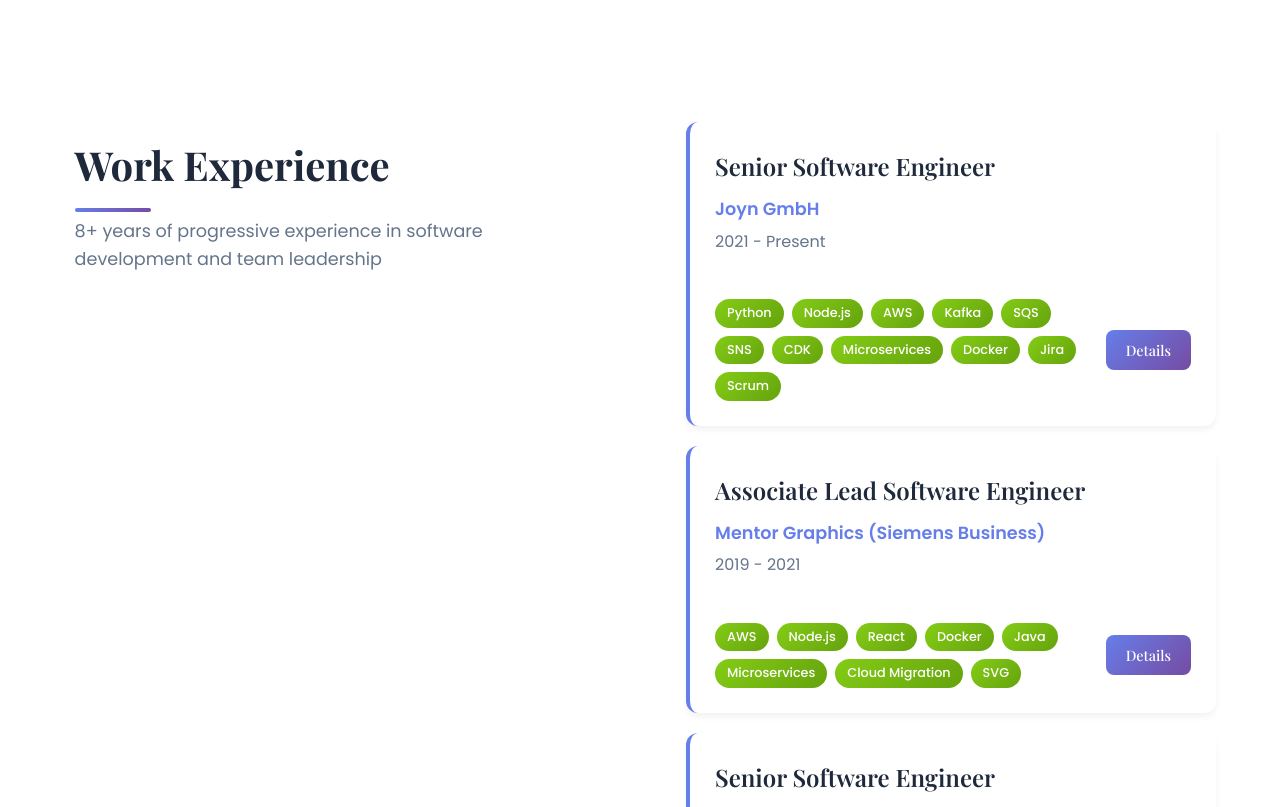
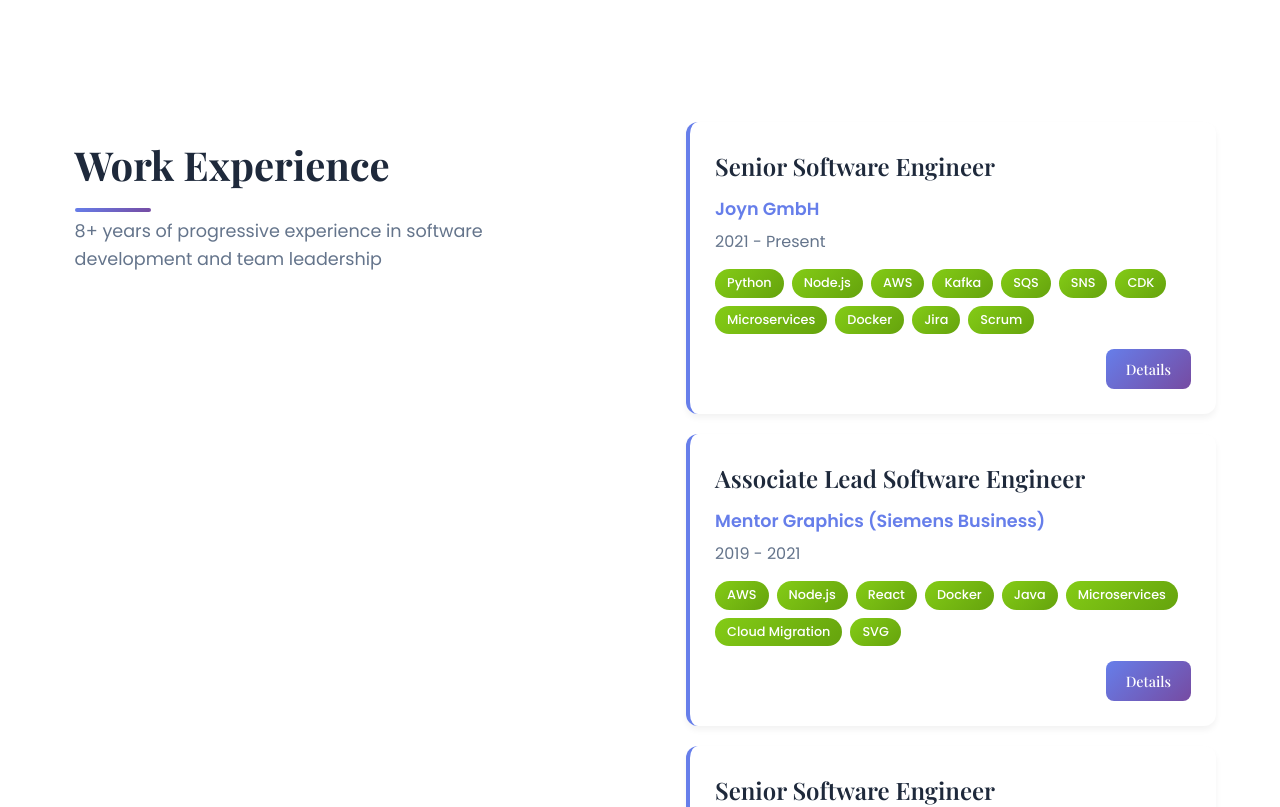
Before and after one commit to battact/cv, a React (Vite) app in the folder ui/: page / in a window 1280 px wide. Shown: the part 1520-2327 px from the top of the page. Built offline with nearby package versions, Linux system fonts and the light colour scheme.

Commit message:
* fix experience css

```diff
--- a/ui/src/components/experience/Experience.tsx
+++ b/ui/src/components/experience/Experience.tsx
@@ -191,7 +191,7 @@
               )}
 
               <button
-                className="btn-more"
+                className="details-button"
                 onClick={() => handleMoreClick(exp)}
               >
                 Details
--- a/ui/src/components/experience/experience.css
+++ b/ui/src/components/experience/experience.css
@@ -2,8 +2,10 @@
 
 /* Experience Section Styles */
 .experience-list {
+  container-type: inline-size;
+  container-name: experience-list;
   max-width: 100%;
-  margin: 0 auto;
+
 }
 
 .experience-item-collapsed {
@@ -32,14 +34,10 @@
 }
 
 .job-technologies-preview {
-  display: flex;
-  align-items: center;
   flex: 1;
-  justify-content: flex-end;
-  min-width: 200px;
 }
 
-.btn-more {
+.details-button {
   font-family: 'Playfair Display', serif;
   background: linear-gradient(135deg, #667eea 0%, #764ba2 100%);
   color: white;
@@ -53,12 +51,24 @@
   white-space: nowrap;
 }
 
-.btn-more:hover {
+.details-button:hover {
   transform: translateY(-2px);
   box-shadow: 0 4px 12px rgba(102, 126, 234, 0.3);
 }
 
-/* Modal Styles */
+/* Container queries for responsive design */
+@container experience-list (max-width: 768px) {
+  .experience-item-collapsed {
+    flex-direction: column;
+    align-items: flex-start;
+    gap: 15px;
+  }
+
+  .details-button {
+    align-self: flex-end;
+  }
+}
+
 .modal-overlay {
   position: fixed;
   top: 0;
@@ -70,14 +80,15 @@
   justify-content: center;
   align-items: center;
   z-index: 2000;
-  padding: 20px;
   backdrop-filter: blur(5px);
+  container-type: inline-size;
+  container-name: modal-overlay;
 }
 
 .modal-content {
   background: white;
   border-radius: 16px;
-  max-width: 800px;
+  max-width: 40%;
   width: 100%;
   max-height: 90vh;
   overflow-y: auto;
@@ -108,7 +119,6 @@
   cursor: pointer;
   width: 40px;
   height: 40px;
-  border-radius: 50%;
   display: flex;
   align-items: center;
   justify-content: center;
@@ -148,7 +158,7 @@
 
 .modal-period {
   color: #64748b;
-  font-size: 1.1rem;
+  font-size: 0.9rem;
 }
 
 .modal-section {
@@ -168,10 +178,9 @@
   margin-bottom: 15px;
 }
 
-/* Responsive Modal */
-@media (max-width: 768px) {
+@container modal-overlay (max-width: 768px) {
   .modal-content {
-    max-width: 95vw;
+    max-width: 80%;
     margin: 10px;
   }
 
@@ -186,30 +195,13 @@
   .modal-title {
     font-size: 1.6rem;
   }
+}
 
-  .experience-item-collapsed {
-    flex-direction: column;
-    align-items: flex-start;
-    gap: 15px;
+@container modal-overlay (max-width: 480px) {
+  .modal-content {
+    max-width: 90%;
   }
 
-  .experience-item-collapsed .experience-header {
-    min-width: auto;
-    width: 100%;
-  }
-
-  .job-technologies-preview {
-    justify-content: flex-start;
-    min-width: auto;
-    width: 100%;
-  }
-
-  .btn-more {
-    align-self: flex-end;
-  }
-}
-
-@media (max-width: 480px) {
   .modal-header {
     padding: 25px 20px 15px 20px;
   }
@@ -229,10 +221,6 @@
     width: 35px;
     height: 35px;
   }
-}
-
-.experience-header {
-  margin-bottom: 25px;
 }
 
 .job-title {
@@ -339,7 +327,6 @@
 
 .job-description {
   list-style: none;
-  padding-left: 0;
 }
 
 .job-description li {
```
